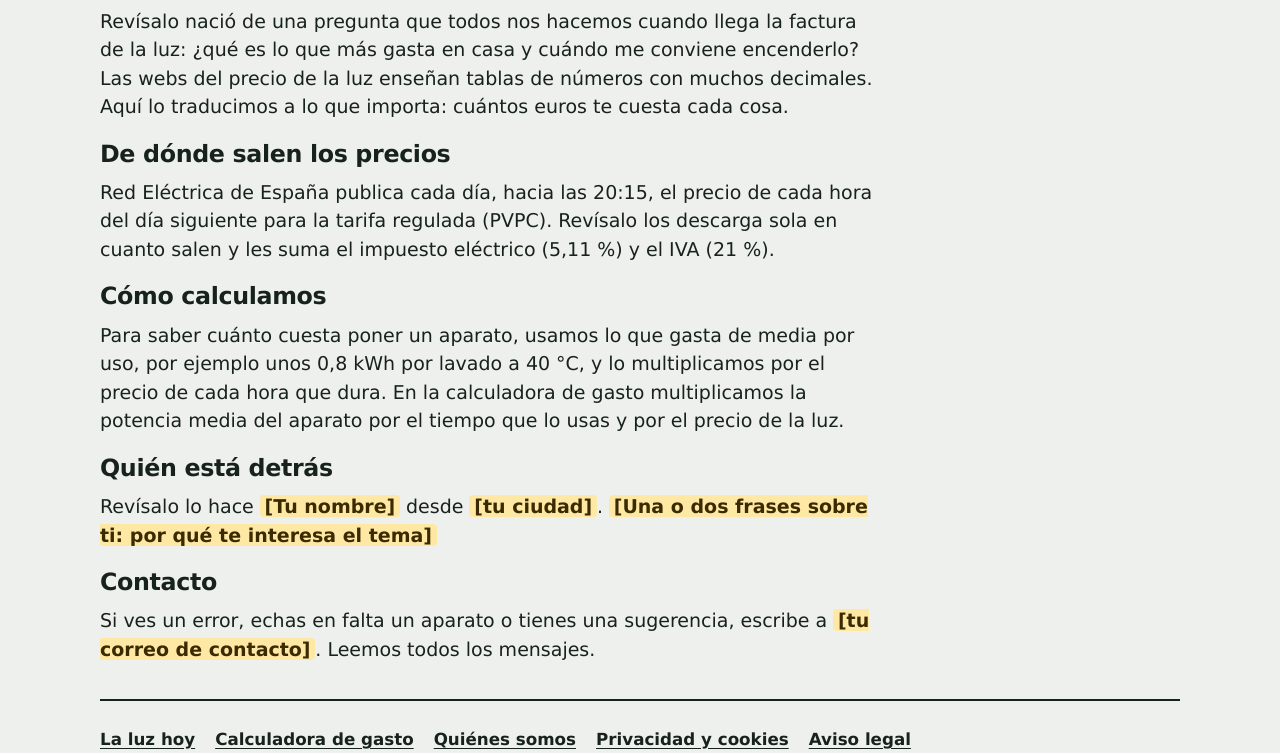
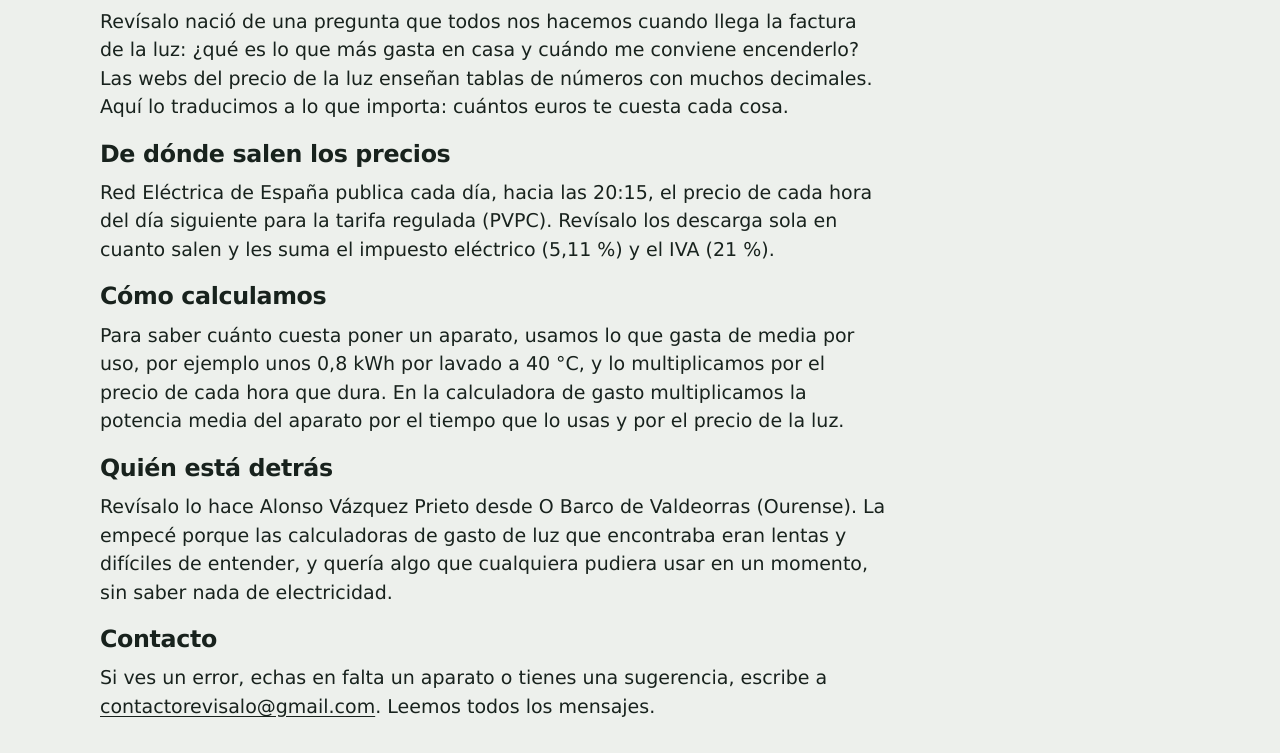
Before and after one commit to akola236vpxd-ui/revisalo, a plain HTML site: page revisalo-web/sobre.html in a window 1280 px wide. Shown: the part 199-952 px from the top of the page. Drawn offline with Linux system fonts and the light colour scheme; a web font is replaced by a local one.

Commit message:
Update sobre.html

```diff
--- a/revisalo-web/sobre.html
+++ b/revisalo-web/sobre.html
@@ -248,9 +248,9 @@ article a{overflow-wrap:anywhere}
 <h2>Cómo calculamos</h2>
 <p>Para saber cuánto cuesta poner un aparato, usamos lo que gasta de media por uso, por ejemplo unos 0,8 kWh por lavado a 40 °C, y lo multiplicamos por el precio de cada hora que dura. En la calculadora de gasto multiplicamos la potencia media del aparato por el tiempo que lo usas y por el precio de la luz.</p>
 <h2>Quién está detrás</h2>
-<p>Revísalo lo hace <mark class="fill">[Tu nombre]</mark> desde <mark class="fill">[tu ciudad]</mark>. <mark class="fill">[Una o dos frases sobre ti: por qué te interesa el tema]</mark></p>
+<p>Revísalo lo hace Alonso Vázquez Prieto desde O Barco de Valdeorras (Ourense). La empecé porque las calculadoras de gasto de luz que encontraba eran lentas y difíciles de entender, y quería algo que cualquiera pudiera usar en un momento, sin saber nada de electricidad.</p>
 <h2>Contacto</h2>
-<p>Si ves un error, echas en falta un aparato o tienes una sugerencia, escribe a <mark class="fill">[tu correo de contacto]</mark>. Leemos todos los mensajes.</p>
+<p>Si ves un error, echas en falta un aparato o tienes una sugerencia, escribe a <a href="mailto:contactorevisalo@gmail.com">contactorevisalo@gmail.com</a>. Leemos todos los mensajes.</p>
   </article></main>
   <footer>
     <nav aria-label="Información">
```
